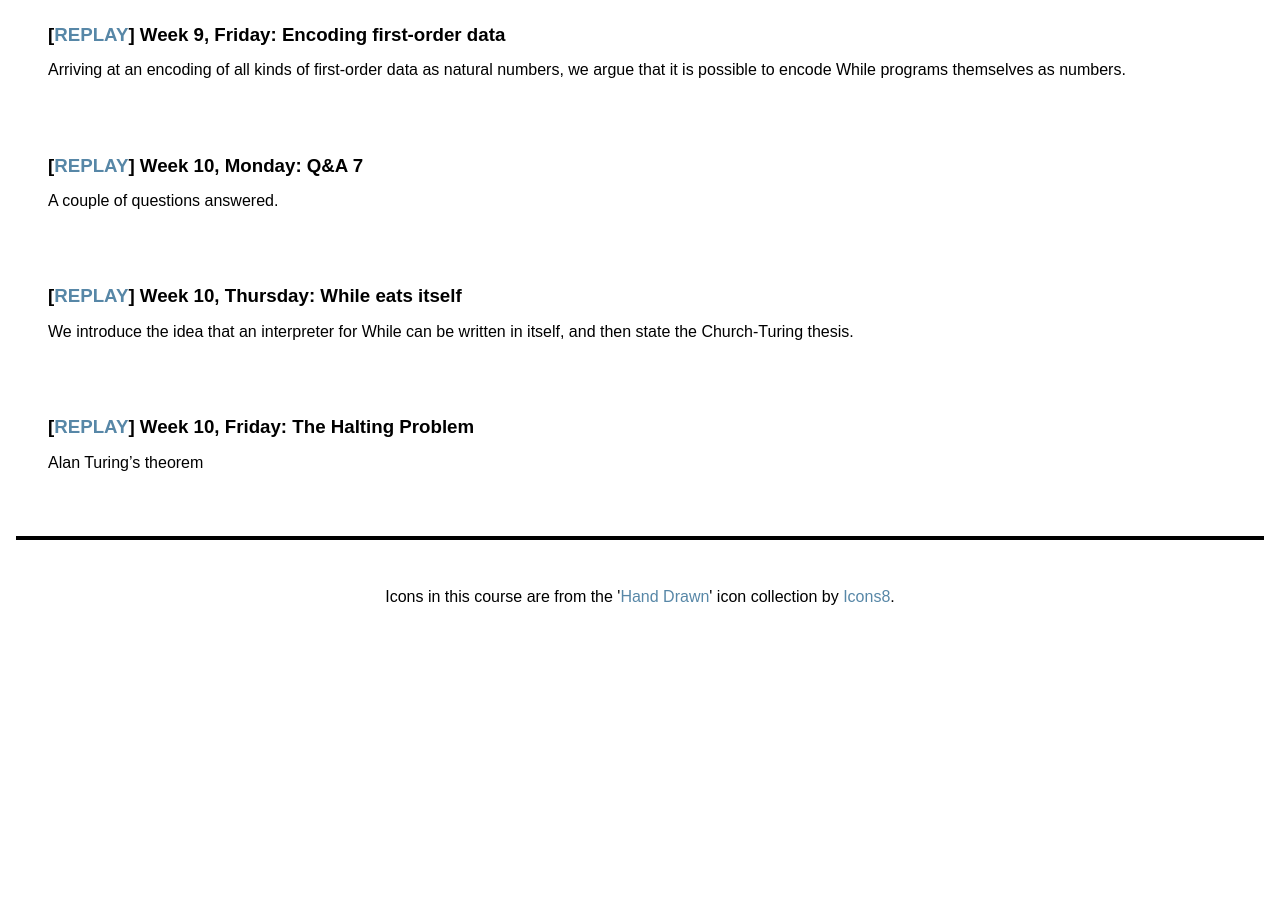
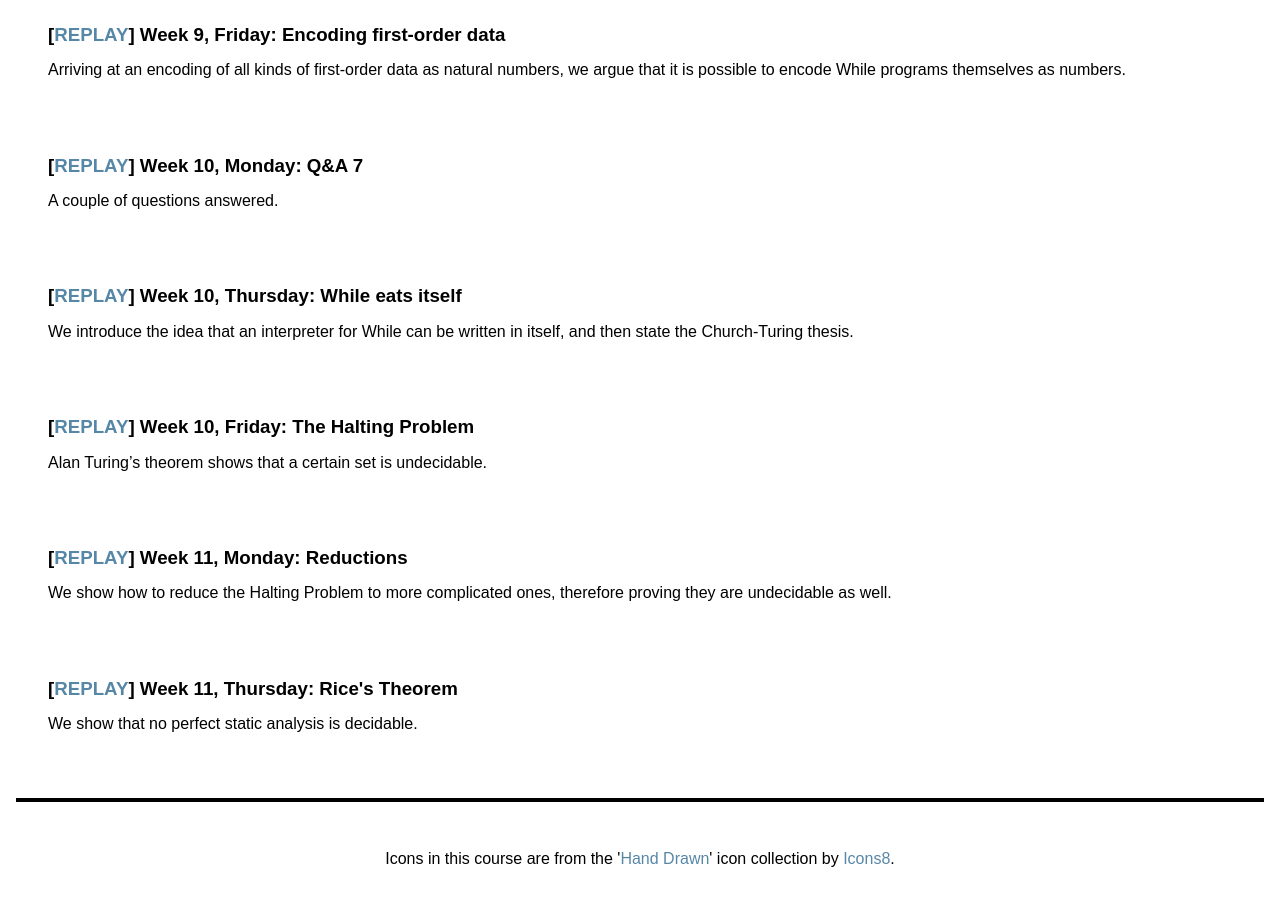
Before and after one commit to uob-coms20007/webpages, a Jekyll site: the page built from schedule.md, in a window 1280 px wide and 900 px high, scrolled down 4122 px. Built offline with Jekyll 4.4.1, drawn with Linux system fonts in a browser that asks for light colours; nearby versions of some CDN libraries; before the commit the page ends 4760 px from its top, so only the background shows below that; some of the changed text lies outside the part shown.

Commit message:
adding last two lectures

```diff
--- a/_data/lectures.yml
+++ b/_data/lectures.yml
@@ -126,5 +126,13 @@
   replay: https://mediasite.bris.ac.uk/Mediasite/Play/cb6edf668a1c49b1900638851b41785b1d
 
 - title: The Halting Problem
-  description: Alan Turing's theorem
+  description: Alan Turing's theorem shows that a certain set is undecidable.
   replay: https://mediasite.bris.ac.uk/Mediasite/Play/e44a071bc2a2420b90c7909ffdda57ef1d
+
+- title: Reductions
+  description: We show how to reduce the Halting Problem to more complicated ones, therefore proving they are undecidable as well.
+  replay: https://mediasite.bris.ac.uk/Mediasite/Play/a4c26a7387b442ea9396ab805211ba751d
+
+- title: Rice's Theorem
+  description: We show that no perfect static analysis is decidable.
+  replay: https://mediasite.bris.ac.uk/Mediasite/Play/ee98299f1fbc4b48b9e17af68cb9ef861d
```
